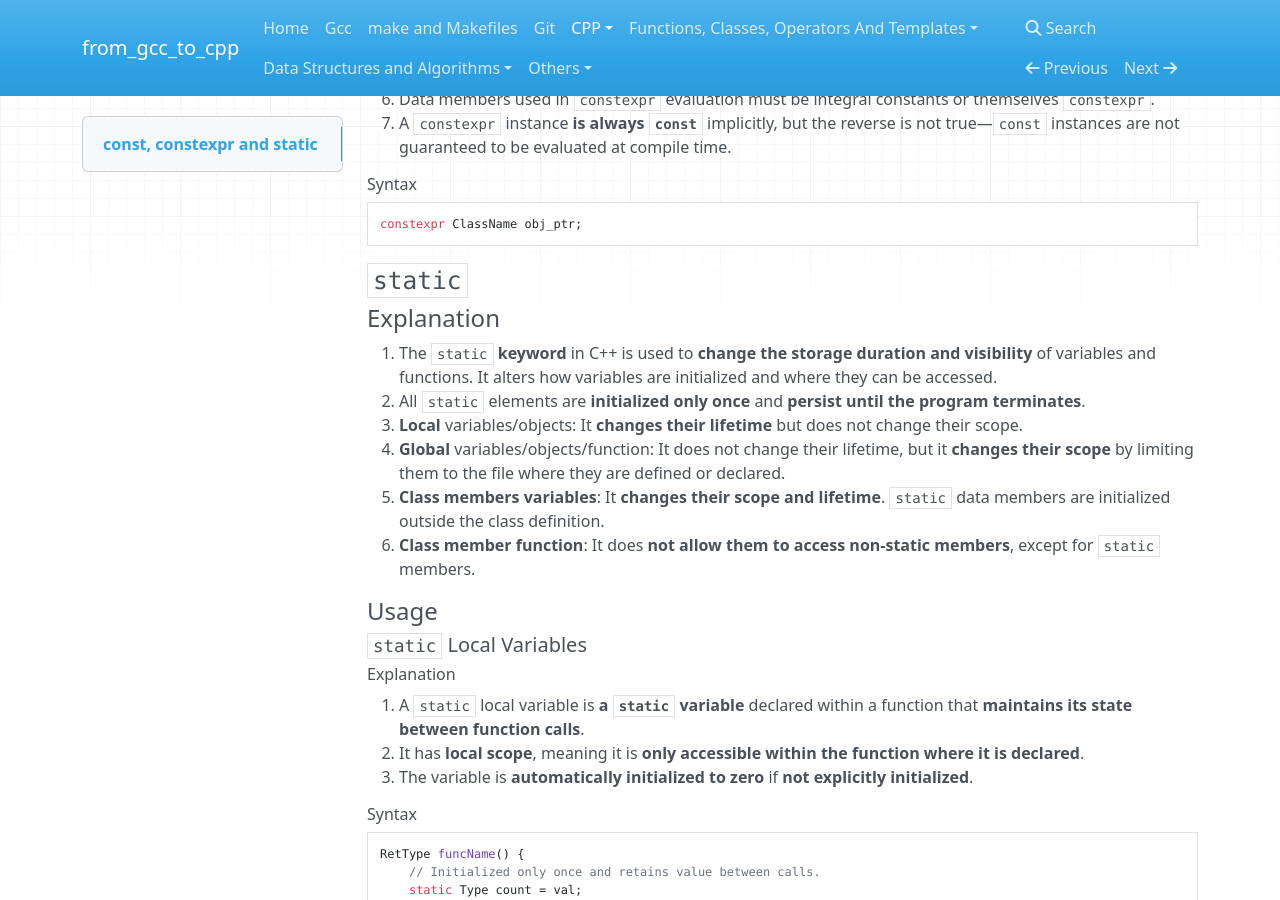
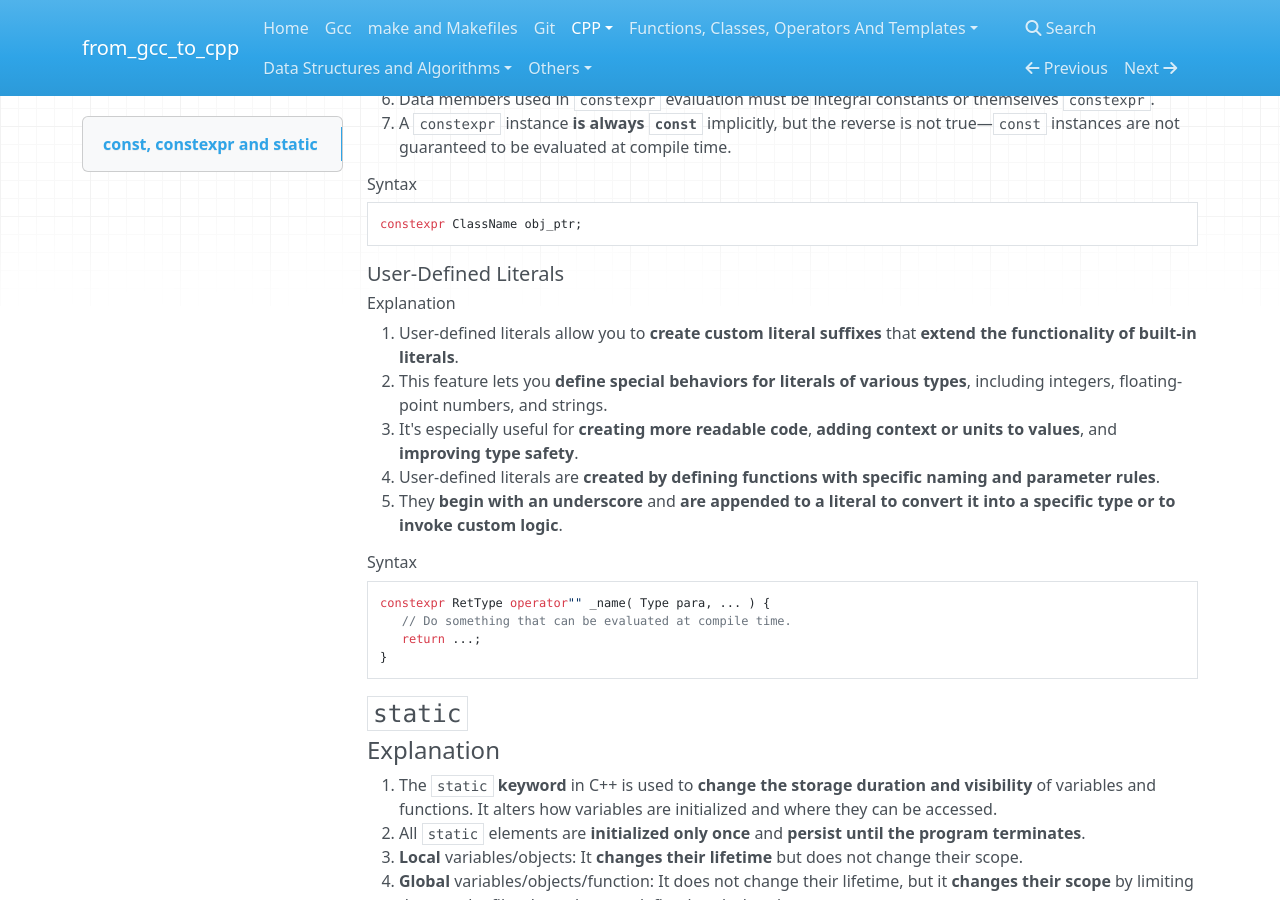
Before and after one commit to 0BananaBig0/from_gcc_to_cpp, an MkDocs documentation site: the page built from docs/ConstConstexprAndStatic.md, in a window 1280 px wide and 900 px high, scrolled down 7488 px. Built offline with MkDocs 1.6.1, drawn with Linux system fonts in a browser that asks for light colours; nearby versions of some CDN libraries; some of the changed text lies outside the part shown.

Commit message:
supplement User-Defined Literals

````diff
--- a/docs/ConstConstexprAndStatic.md
+++ b/docs/ConstConstexprAndStatic.md
@@ -356,7 +356,7 @@ constexpr RetType funcName( para_list ) {
 constexpr RetType var_name = funcName( para_list );
 ```
 
-##### `constexpr` Constructors (C++11 and later):
+##### `constexpr` Constructors (C++11 and later)
 
 ###### Explanation
 
@@ -403,6 +403,30 @@ constexpr ClassName obj_name( para_list );
 
 ```CPP
 constexpr ClassName obj_ptr;
+```
+
+##### User-Defined Literals
+
+###### Explanation
+
+1. User-defined literals allow you to **create custom literal suffixes** that **extend the
+   functionality of built-in literals**.
+2. This feature lets you **define special behaviors for literals of various types**, including
+   integers, floating-point numbers, and strings.
+3. It's especially useful for **creating more readable code**, **adding context or units to
+   values**, and **improving type safety**.
+4. User-defined literals are **created by defining functions with specific naming and parameter
+   rules**.
+5. They **begin with an underscore** and **are appended to a literal to convert it into a specific
+   type or to invoke custom logic**.
+
+###### Syntax
+
+```CPP
+constexpr RetType operator"" _name( Type para, ... ) {
+   // Do something that can be evaluated at compile time.
+   return ...;
+}
 ```
 
 ### `static`
````
